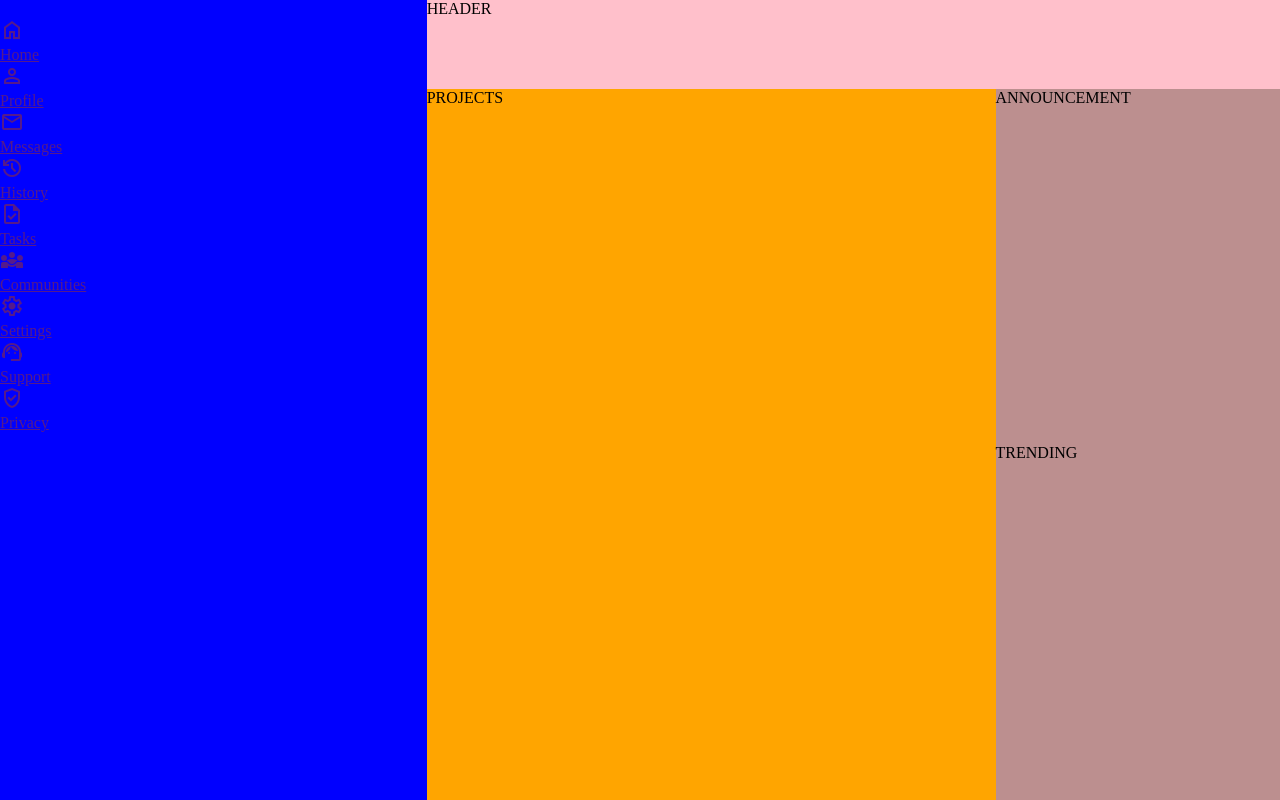
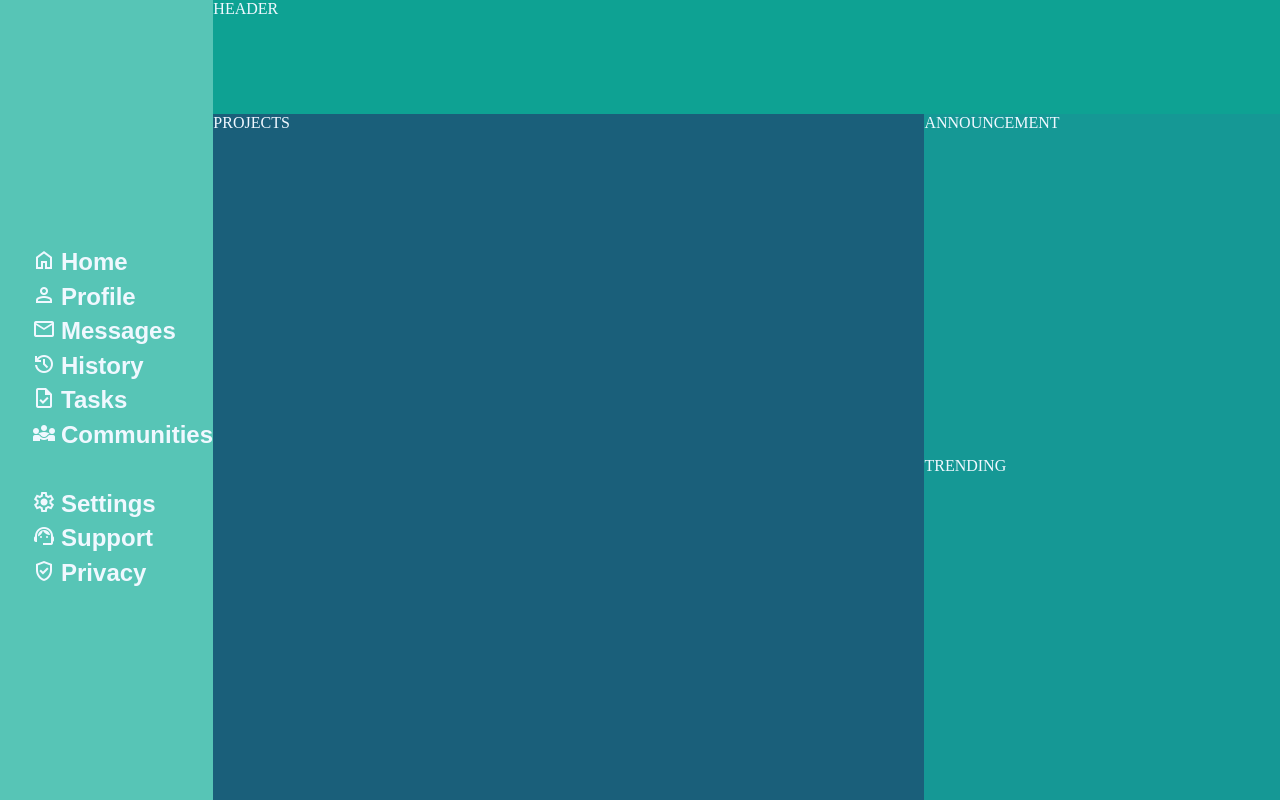
Before and after one commit to ezaborszky/Project-Admin-Dashboard, a plain HTML site: page index.html in a window 1280 px wide. Drawn offline with nearby package versions, Linux system fonts and the light colour scheme.

Commit message:
design  for menu items + grid

```diff
--- a/styles.css
+++ b/styles.css
@@ -1,43 +1,100 @@
+* > a {
+    display: inherit;
+    gap: inherit;
+    color: inherit;
+    font-style: inherit;
+    font-variant: inherit;
+    text-decoration: inherit;
+}
+
+* > a:hover {
+    color: rgba(204, 214, 233, 0.945);
+    text-decoration: underline #e1e9e8;
+}
+
 body, html {
     margin: 0px;
     padding: 0px;
-}
+    color: aliceblue;
+
+   }
 
 .wrapper {
     display: grid;
-    grid-template-columns: 2fr 4fr;
+    grid-template-columns: 1fr 5fr;
     height: 100vh;
     margin: 0px;
     padding: 0px;
 }
 
 .menu {
-    background: blue;
+    background: #57C5B6;
+    display: grid;
+    grid-template-rows: 2fr 6fr;
+    gap: 4rem;
+    /* background-size: 40px 40px;
+    background-image: radial-gradient(circle, #00000028 1px, rgba(0, 0, 0, 0) 1px); */
+}
+
+
+.menu-point {
+    display: flex;
+    flex-direction: row;
+    gap: 5px;
+}
+
+#menu-navbar {
+    display: grid;
+    grid-template-rows: repeat(10, 1fr) 6fr;
+    padding-left: 2rem;
+    font-size: 1.5rem;
+    font-weight: 700;
+    font-family: Arial, Helvetica, sans-serif;
+}
+
+#logo {
+
+    height: 1rem;
+    align-content: center;
+
+    font-weight: 900;
+    font-family: Arial, Helvetica, sans-serif;
+
+    padding: 0.5rem;
+    font-style: oblique;
+    cursor: pointer;
+
+
+}
+
+#logo > img {
+  object-fit: scale-down;
+
 }
 
 .interface {
     display: grid;
-    background: wheat;
-    grid-template-rows: 1fr 8fr;
+    background: #27E1C1;
+    grid-template-rows: 1fr 6fr;
     height: 100vh;
 }
 
 .header-bar {
-    background: pink;
+    background: #0EA293;
 }
 
 .main-interface {
-    background: lightblue;
+    background: #1A5F7A;
     display: grid;
     grid-template-columns: 4fr 2fr;
 }
 
 .projects {
-    background: orange;
+    background: 2F0F5D;
 }
 
 .ticker {
-    background: rosybrown;
+    background: #159895;
     display: grid;
     grid-template-rows: 1fr 1fr;
 }
```
